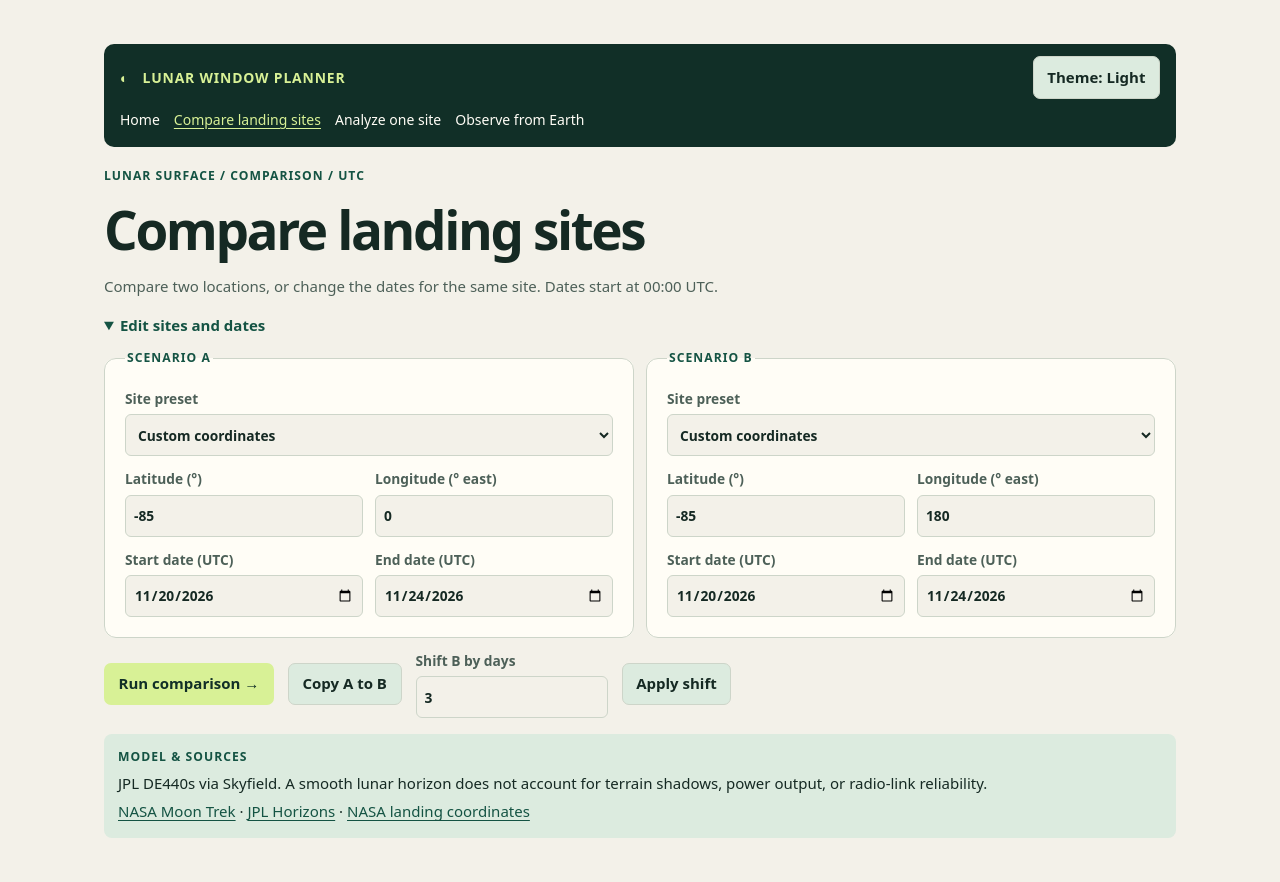
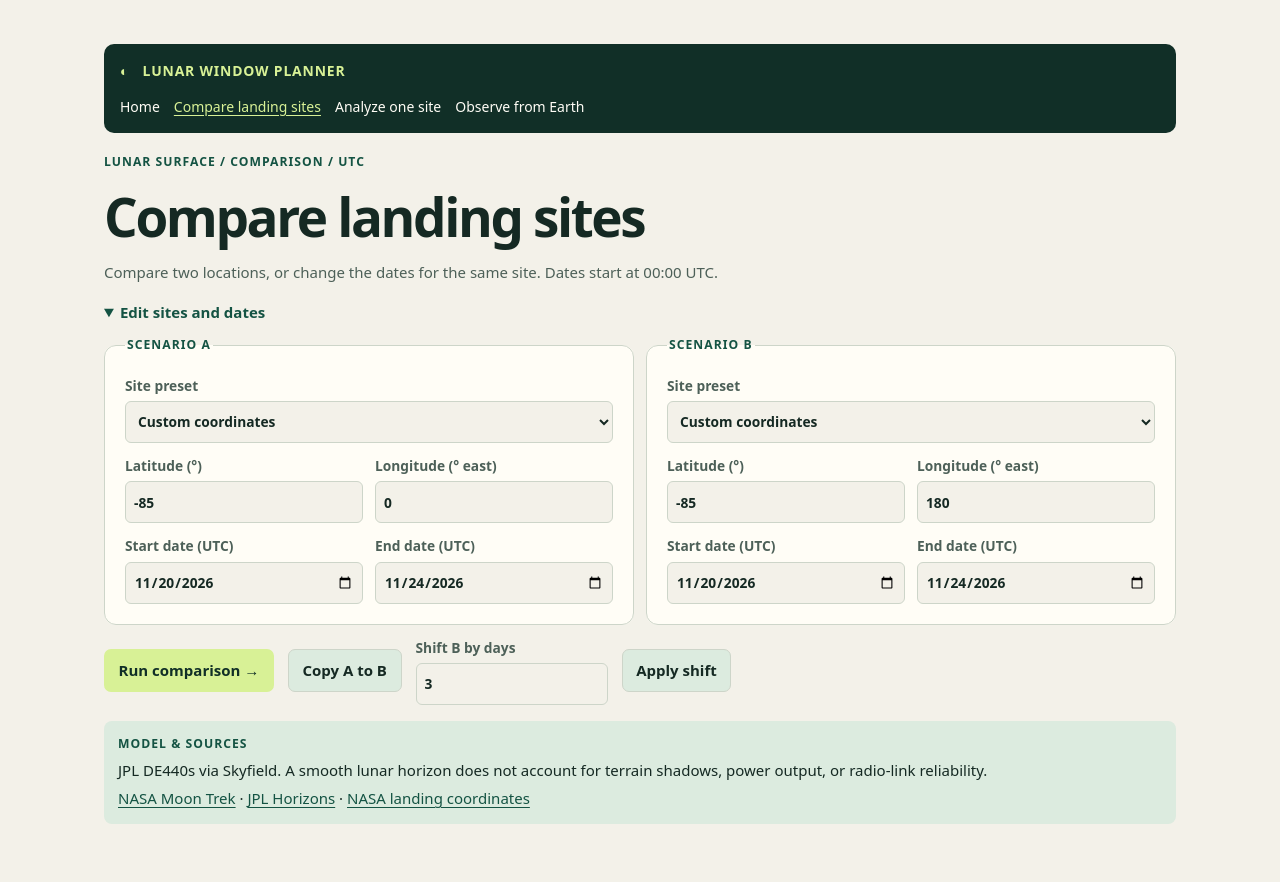
Before and after one commit to ullasds007-hub/lunar-window-planner, a Python web app: template app/templates/compare.html in a window 1280 px wide. After the commit the page ends 824 px from the top, so only its background shows below. Run offline with Jinja, Linux system fonts and the light colour scheme; the template is opened without the code that fills it, so the values that code supplies are empty.

Commit message:
Remove theme control from compare

```diff
--- a/app/templates/compare.html
+++ b/app/templates/compare.html
@@ -1,6 +1,6 @@
 <!doctype html>
 <html lang="en"><head><meta charset="utf-8"><meta name="viewport" content="width=device-width, initial-scale=1">
-<title>Compare landing sites · Lunar Window Planner</title><script src="/lunar-surface/assets/theme.js?v=atlas-theme-2"></script><link rel="stylesheet" href="/lunar-surface/assets/atlas.css?v=atlas-theme-2"><script defer src="/lunar-surface/assets/compare.js?v=atlas-theme-2"></script></head>
-<body><div class="wrap"><header class="planner-header"><div class="planner-top"><a class="planner-brand" href="/">◐ &nbsp; LUNAR WINDOW PLANNER</a><button type="button" id="theme-toggle" hidden>Theme: Light</button></div><nav class="planner-nav" aria-label="Planner tools"><a href="/">Home</a><a href="/lunar-surface/compare" aria-current="page">Compare landing sites</a><a href="/lunar-surface/">Analyze one site</a><a href="/earth">Observe from Earth</a></nav></header><main><p class="eyebrow">Lunar surface / Comparison / UTC</p><h1>Compare landing sites</h1><p class="lede">Compare two locations, or change the dates for the same site. Dates start at 00:00 UTC.</p><details id="scenario-editor" open><summary>Edit sites and dates</summary><form id="form"><div class="grid" id="inputs"></div><div class="compare-actions"><button type="submit">Run comparison →</button> <button type="button" id="copy">Copy A to B</button>
+<title>Compare landing sites · Lunar Window Planner</title><link rel="stylesheet" href="/lunar-surface/assets/atlas.css?v=lunar-atlas-fixed"><script defer src="/lunar-surface/assets/compare.js?v=atlas-theme-2"></script></head>
+<body><div class="wrap"><header class="planner-header"><div class="planner-top"><a class="planner-brand" href="/">◐ &nbsp; LUNAR WINDOW PLANNER</a></div><nav class="planner-nav" aria-label="Planner tools"><a href="/">Home</a><a href="/lunar-surface/compare" aria-current="page">Compare landing sites</a><a href="/lunar-surface/">Analyze one site</a><a href="/earth">Observe from Earth</a></nav></header><main><p class="eyebrow">Lunar surface / Comparison / UTC</p><h1>Compare landing sites</h1><p class="lede">Compare two locations, or change the dates for the same site. Dates start at 00:00 UTC.</p><details id="scenario-editor" open><summary>Edit sites and dates</summary><form id="form"><div class="grid" id="inputs"></div><div class="compare-actions"><button type="submit">Run comparison →</button> <button type="button" id="copy">Copy A to B</button>
 <label>Shift B by days<input id="shift-days" type="number" step="1" value="3"></label>
 <button type="button" id="shift">Apply shift</button></div></form></details><div id="status" role="status"></div><div id="results" class="grid"></div><aside class="model"><p class="eyebrow">Model &amp; sources</p><p>JPL DE440s via Skyfield. A smooth lunar horizon does not account for terrain shadows, power output, or radio-link reliability.</p><p><a href="https://trek.nasa.gov/moon/">NASA Moon Trek</a> · <a href="https://ssd.jpl.nasa.gov/horizons/">JPL Horizons</a> · <a href="https://nssdc.gsfc.nasa.gov/planetary/lunar/lunar_artifact_impacts.html">NASA landing coordinates</a></p></aside></main></div></body></html>
```
